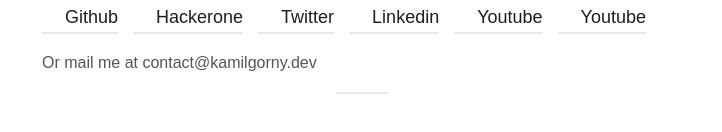
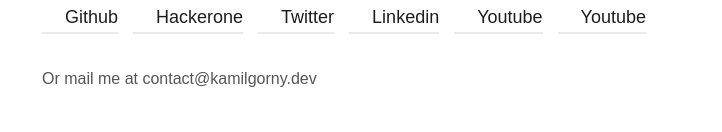
Before and after one commit to kamil-gorny/Blog, a SvelteKit app: page / in a window 1280 px wide. Shown: the part 562-694 px from the top of the page, without its empty margins (278-1000 px from the left). Built offline with nearby package versions, Linux system fonts and the light colour scheme; some icons are missing.

Commit message:
feat: Remove hr

```diff
--- a/src/routes/(app)/+page.svelte
+++ b/src/routes/(app)/+page.svelte
@@ -46,8 +46,8 @@
         <SocialsButton name="Youtube" icon="mdi:instagram"/>
     </div>
 
-    Or mail me at contact@kamilgorny.dev
-    <hr>
+    <p>Or mail me at contact@kamilgorny.dev</p>
+
 </div>
     {/if}
 
```
